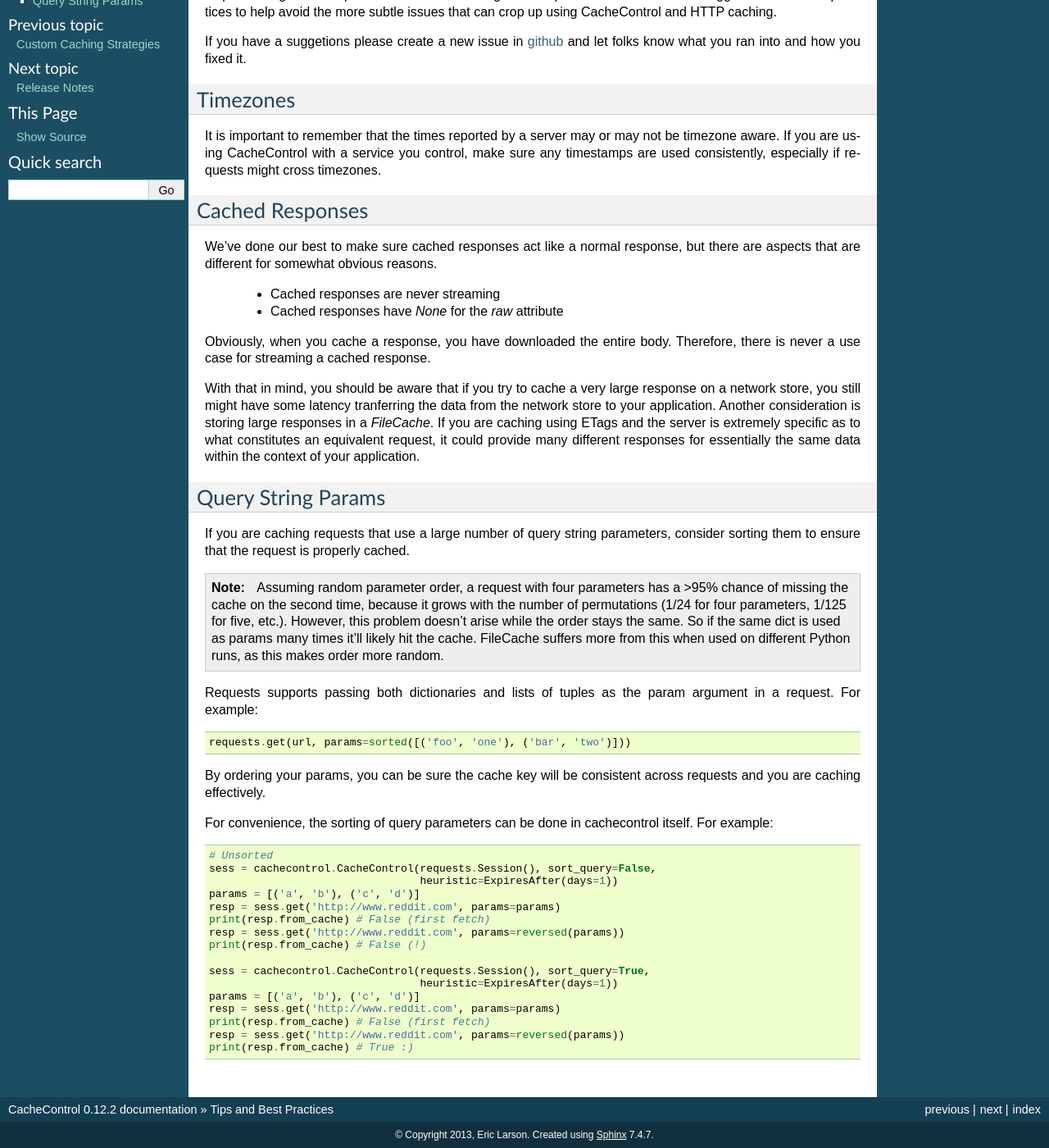
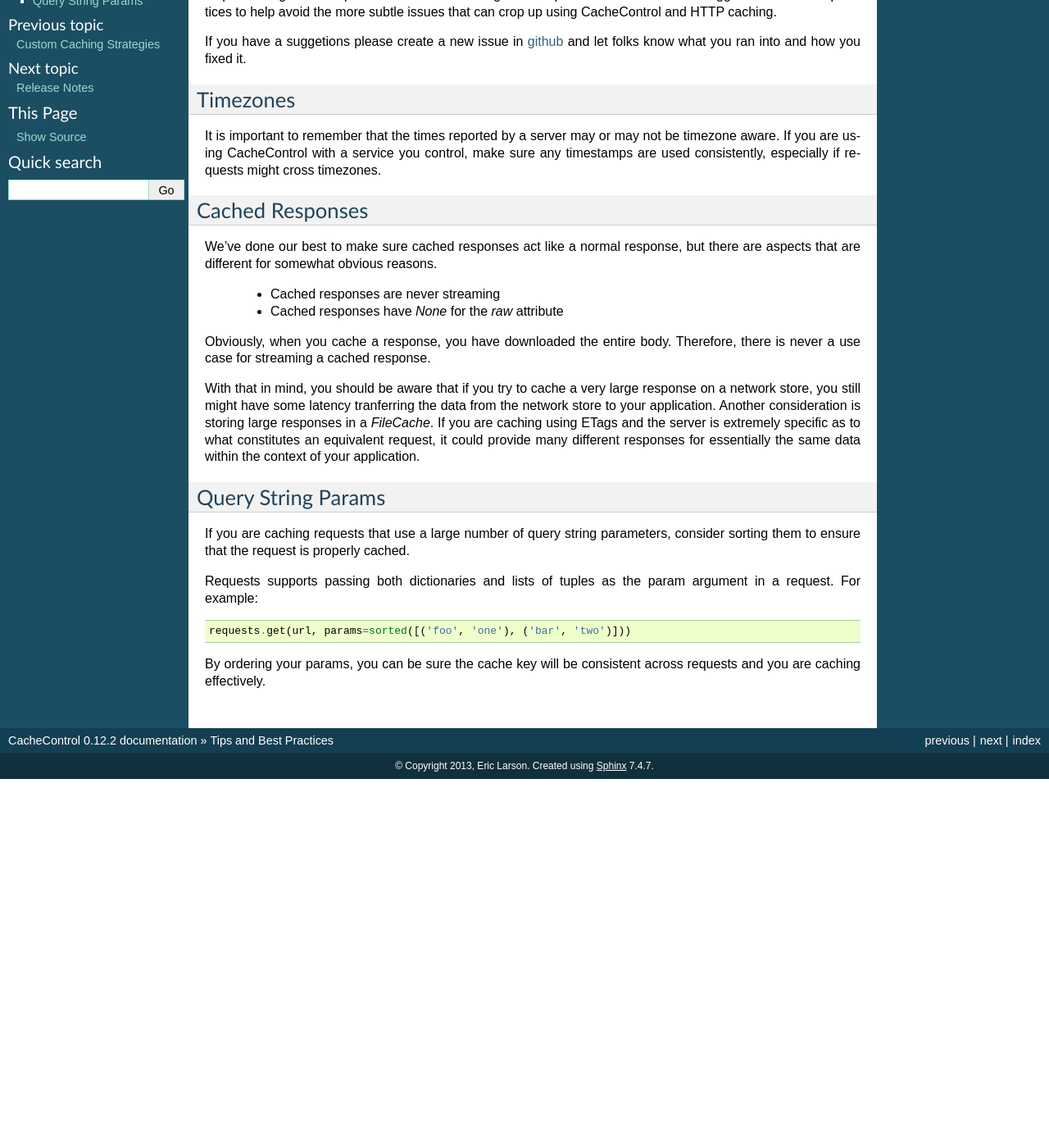
Before and after one commit to psf/cachecontrol, a Sphinx documentation site: the page built from docs/tips.rst, in a window 1280 px wide and 1400 px high, scrolled down 129 px. Shown: the whole window at 82% size. Built offline with Sphinx 7.4.7, drawn with Linux system fonts in a browser that asks for light colours; after the commit the page ends 1079 px from its top, so only the background shows below that.

Commit message:
Revert "Add a section about query sorting to the tips doc."
This reverts commit cf1debbe12f8d1c0e10a0c4bc487e0569efdb918.

```diff
--- a/docs/tips.rst
+++ b/docs/tips.rst
@@ -53,17 +53,6 @@ If you are caching requests that use a large number of query string
 parameters, consider sorting them to ensure that the request is
 properly cached.
 
-.. note::
-
-  Assuming random parameter order, a request with four parameters
-  has a >95% chance of missing the cache on the second time, because
-  it grows with the number of permutations (1/24 for four
-  parameters, 1/125 for five, etc.). However, this problem doesn't
-  arise while the order stays the same. So if the same dict is used
-  as params many times it'll likely hit the cache. FileCache suffers
-  more from this when used on different Python runs, as this makes
-  order more random.
-
 Requests supports passing both dictionaries and lists of tuples as the
 param argument in a request. For example: ::
 
@@ -71,23 +60,3 @@ param argument in a request. For example: ::
 
 By ordering your params, you can be sure the cache key will be
 consistent across requests and you are caching effectively.
-
-For convenience, the sorting of query parameters can be done in
-cachecontrol itself. For example: ::
-
-  # Unsorted
-  sess = cachecontrol.CacheControl(requests.Session(), sort_query=False,
-                                   heuristic=ExpiresAfter(days=1))
-  params = [('a', 'b'), ('c', 'd')]
-  resp = sess.get('http://www.reddit.com', params=params)
-  print(resp.from_cache) # False (first fetch)
-  resp = sess.get('http://www.reddit.com', params=reversed(params))
-  print(resp.from_cache) # False (!)
-
-  sess = cachecontrol.CacheControl(requests.Session(), sort_query=True,
-                                   heuristic=ExpiresAfter(days=1))
-  params = [('a', 'b'), ('c', 'd')]
-  resp = sess.get('http://www.reddit.com', params=params)
-  print(resp.from_cache) # False (first fetch)
-  resp = sess.get('http://www.reddit.com', params=reversed(params))
-  print(resp.from_cache) # True :)
```
